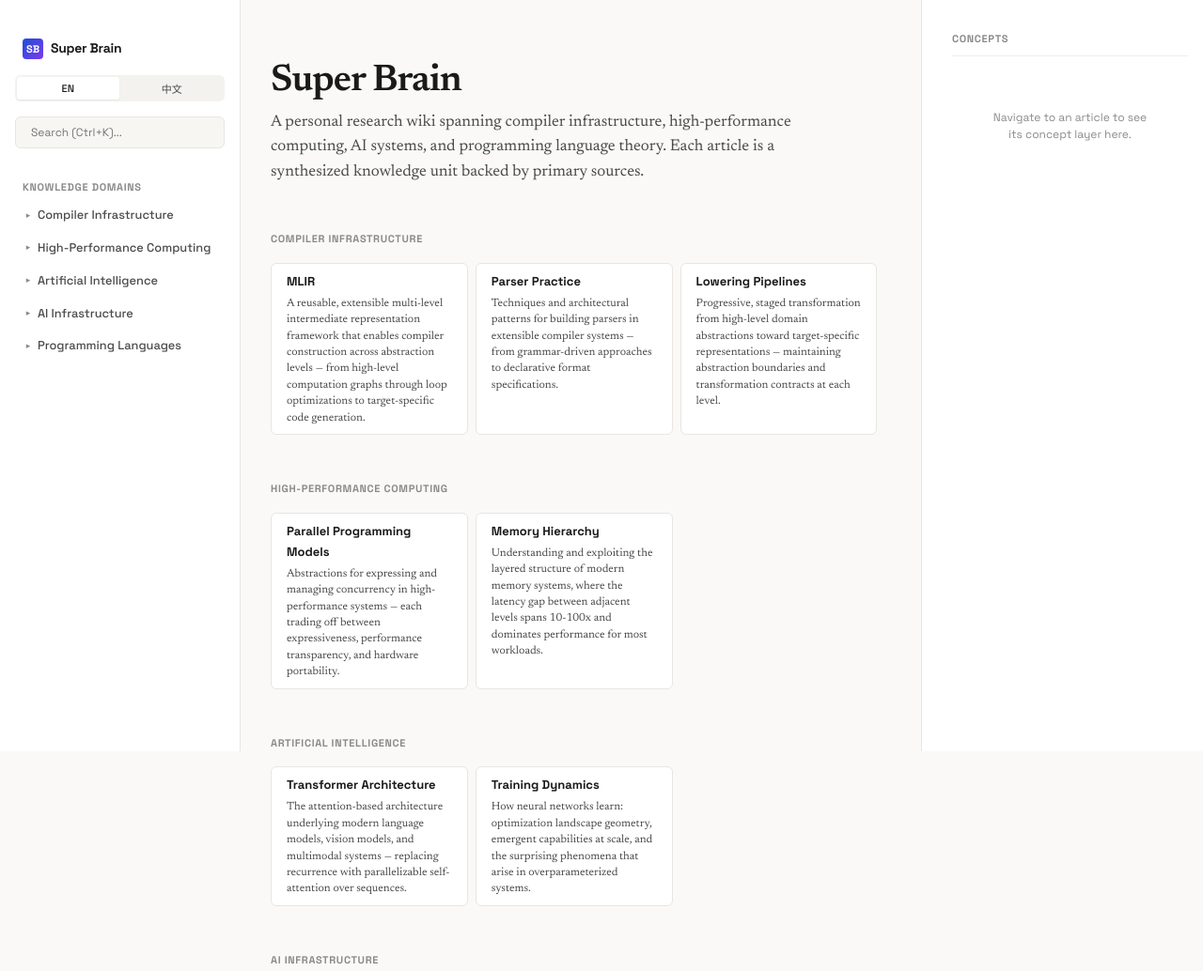
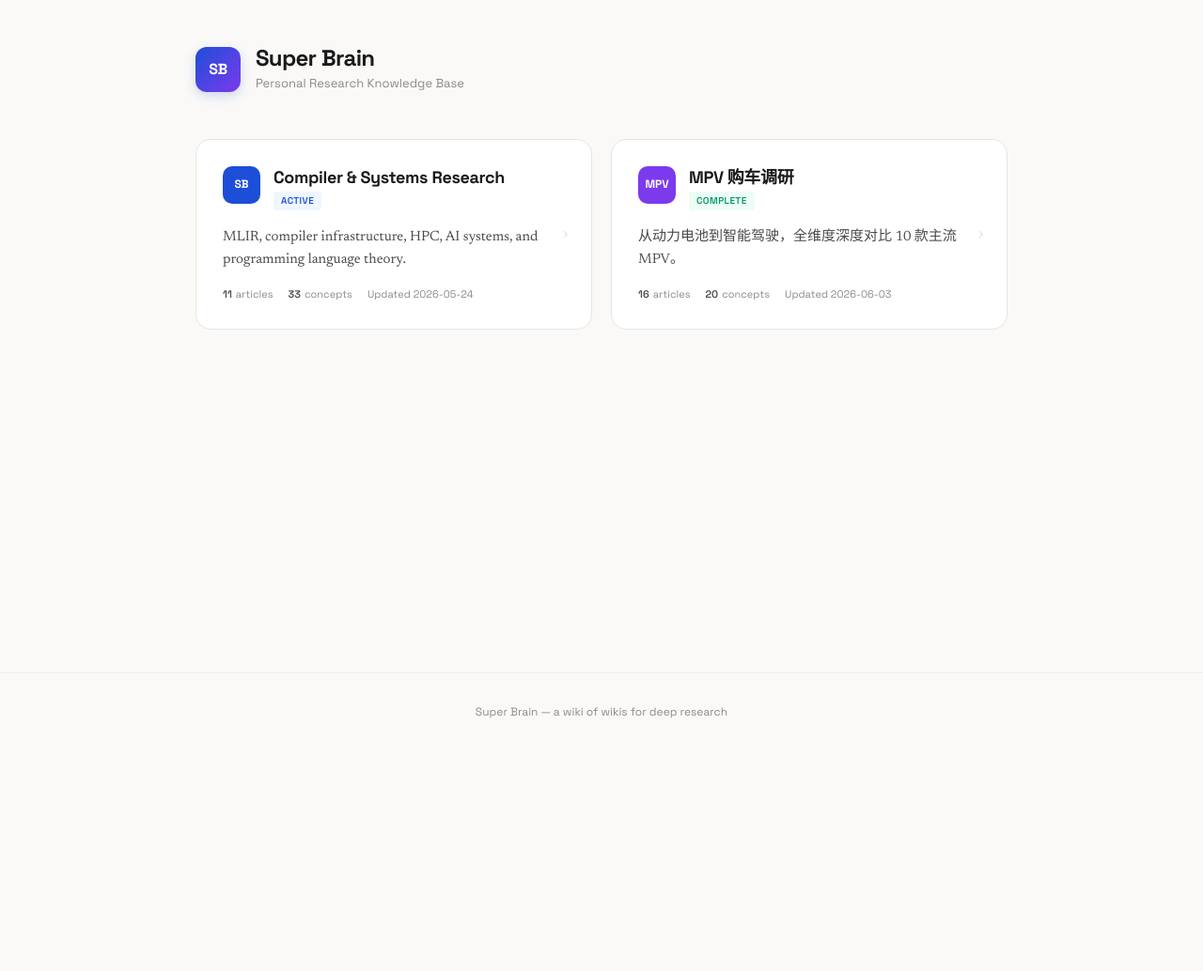
Before and after one commit to SyntaxArchmage/super-brain, a plain HTML site: page site/index.html in a window 1280 px wide. Shown: the top 1034 px of the page at 94% size. After the commit the page ends 800 px from the top, so only its background shows below. Drawn offline with Linux system fonts and the light colour scheme.

Commit message:
Build Face Page as topic selector entry point (Phase 3)
Replace the old single-wiki index.html with a Face Page that reads
topic-registry.json and renders clickable topic cards. Each card shows
topic title, status, article/concept counts, and last updated date.
Clicking a card navigates into the topic's own wiki.

```diff
--- /dev/null
+++ b/site/face.css
@@ -0,0 +1,244 @@
+*, *::before, *::after { margin: 0; padding: 0; box-sizing: border-box; }
+
+:root {
+  --font-ui: "Space Grotesk", system-ui, sans-serif;
+  --font-body: "Newsreader", Georgia, serif;
+  --c-bg: #faf9f7;
+  --c-surface: #ffffff;
+  --c-surface-alt: #f7f6f3;
+  --c-border: #e8e6e1;
+  --c-border-subtle: #f0eee9;
+  --c-text: #1a1a1a;
+  --c-text-secondary: #4a4a4a;
+  --c-text-tertiary: #8a8a8a;
+  --c-accent: #1d4ed8;
+  --c-accent-muted: #3b82f6;
+  --c-accent-soft: #eff6ff;
+  --radius: 6px;
+  --radius-lg: 12px;
+  --radius-xl: 16px;
+}
+
+html {
+  font-size: 16px;
+  line-height: 1.6;
+  color: var(--c-text);
+  background: var(--c-bg);
+  -webkit-font-smoothing: antialiased;
+}
+
+body {
+  font-family: var(--font-body);
+  min-height: 100vh;
+}
+
+.face-page {
+  min-height: 100vh;
+  display: flex;
+  flex-direction: column;
+}
+
+/* Header */
+.face-header {
+  padding: 48px 48px 0;
+  max-width: 960px;
+  margin: 0 auto;
+  width: 100%;
+}
+
+.face-brand {
+  display: flex;
+  align-items: center;
+  gap: 16px;
+}
+
+.face-brand-icon {
+  width: 48px;
+  height: 48px;
+  background: linear-gradient(135deg, #1d4ed8, #7c3aed);
+  border-radius: 12px;
+  display: flex;
+  align-items: center;
+  justify-content: center;
+  font-family: var(--font-ui);
+  font-size: 1rem;
+  font-weight: 700;
+  color: white;
+  letter-spacing: -0.02em;
+  box-shadow: 0 4px 12px rgba(29, 78, 216, 0.2);
+}
+
+.face-brand-title {
+  font-family: var(--font-ui);
+  font-size: 1.5rem;
+  font-weight: 700;
+  letter-spacing: -0.03em;
+  color: var(--c-text);
+  line-height: 1.2;
+}
+
+.face-brand-subtitle {
+  font-family: var(--font-ui);
+  font-size: 0.8125rem;
+  color: var(--c-text-tertiary);
+  margin-top: 2px;
+}
+
+/* Main grid */
+.face-main {
+  flex: 1;
+  max-width: 960px;
+  margin: 0 auto;
+  width: 100%;
+  padding: 48px;
+}
+
+.face-loading {
+  text-align: center;
+  color: var(--c-text-tertiary);
+  padding: 64px 0;
+  font-family: var(--font-ui);
+  font-size: 0.875rem;
+}
+
+.face-grid {
+  display: grid;
+  grid-template-columns: repeat(auto-fill, minmax(380px, 1fr));
+  gap: 20px;
+}
+
+/* Topic card */
+.topic-card {
+  background: var(--c-surface);
+  border: 1px solid var(--c-border);
+  border-radius: var(--radius-xl);
+  padding: 28px;
+  cursor: pointer;
+  transition: border-color 0.2s, box-shadow 0.25s, transform 0.2s;
+  position: relative;
+  overflow: hidden;
+}
+
+.topic-card:hover {
+  border-color: var(--c-accent-muted);
+  box-shadow: 0 8px 32px rgba(29, 78, 216, 0.08), 0 2px 8px rgba(0, 0, 0, 0.04);
+  transform: translateY(-2px);
+}
+
+.topic-card-header {
+  display: flex;
+  align-items: flex-start;
+  gap: 14px;
+  margin-bottom: 14px;
+}
+
+.topic-card-icon {
+  width: 40px;
+  height: 40px;
+  border-radius: 10px;
+  display: flex;
+  align-items: center;
+  justify-content: center;
+  font-family: var(--font-ui);
+  font-size: 0.75rem;
+  font-weight: 700;
+  color: white;
+  flex-shrink: 0;
+}
+
+.topic-card-title {
+  font-family: var(--font-ui);
+  font-size: 1.125rem;
+  font-weight: 700;
+  color: var(--c-text);
+  letter-spacing: -0.02em;
+  line-height: 1.3;
+}
+
+.topic-card-status {
+  display: inline-block;
+  font-family: var(--font-ui);
+  font-size: 0.625rem;
+  font-weight: 600;
+  text-transform: uppercase;
+  letter-spacing: 0.04em;
+  padding: 2px 8px;
+  border-radius: 4px;
+  margin-top: 4px;
+}
+
+.topic-card-status.active {
+  background: var(--c-accent-soft);
+  color: var(--c-accent);
+}
+
+.topic-card-status.complete {
+  background: #ecfdf5;
+  color: #059669;
+}
+
+.topic-card-status.draft {
+  background: #fffbeb;
+  color: #d97706;
+}
+
+.topic-card-desc {
+  font-size: 0.9375rem;
+  color: var(--c-text-secondary);
+  line-height: 1.6;
+  margin-bottom: 16px;
+}
+
+.topic-card-stats {
+  display: flex;
+  gap: 16px;
+  font-family: var(--font-ui);
+  font-size: 0.6875rem;
+  color: var(--c-text-tertiary);
+}
+
+.topic-stat {
+  display: flex;
+  align-items: center;
+  gap: 4px;
+}
+
+.topic-stat-num {
+  font-weight: 600;
+  color: var(--c-text-secondary);
+}
+
+.topic-card-arrow {
+  position: absolute;
+  right: 24px;
+  top: 50%;
+  transform: translateY(-50%);
+  font-size: 1.25rem;
+  color: var(--c-border);
+  transition: color 0.2s, transform 0.2s;
+}
+
+.topic-card:hover .topic-card-arrow {
+  color: var(--c-accent);
+  transform: translateY(-50%) translateX(4px);
+}
+
+/* Footer */
+.face-footer {
+  text-align: center;
+  padding: 32px;
+  font-family: var(--font-ui);
+  font-size: 0.75rem;
+  color: var(--c-text-tertiary);
+  border-top: 1px solid var(--c-border-subtle);
+}
+
+/* Responsive */
+@media (max-width: 640px) {
+  .face-header { padding: 32px 20px 0; }
+  .face-main { padding: 32px 20px; }
+  .face-grid { grid-template-columns: 1fr; }
+  .face-brand-icon { width: 40px; height: 40px; font-size: 0.875rem; }
+  .face-brand-title { font-size: 1.25rem; }
+  .topic-card { padding: 20px; }
+}
--- /dev/null
+++ b/site/face.js
@@ -0,0 +1,69 @@
+(function () {
+  "use strict";
+
+  var mainEl = document.getElementById("face-main");
+
+  // Load the topic registry and render cards.
+  // Works with both HTTP server (fetch) and file:// (inline fallback).
+  function loadRegistry() {
+    if (typeof fetch !== "undefined" && location.protocol !== "file:") {
+      fetch("./topic-registry.json")
+        .then(function (r) { return r.json(); })
+        .then(render)
+        .catch(function () { renderFallback(); });
+    } else {
+      renderFallback();
+    }
+  }
+
+  function renderFallback() {
+    // file:// can't fetch JSON — render a minimal message with direct links
+    mainEl.innerHTML =
+      '<div class="face-loading">' +
+      "Serve with an HTTP server to see the full Face Page.<br/>" +
+      'Or navigate directly: ' +
+      '<a href="topics/compiler-research/">Compiler Research</a> · ' +
+      '<a href="topics/mpv-research/">MPV Research</a>' +
+      "</div>";
+  }
+
+  function render(topics) {
+    if (!topics || topics.length === 0) {
+      mainEl.innerHTML = '<div class="face-loading">No topics found.</div>';
+      return;
+    }
+
+    var html = '<div class="face-grid">';
+    topics.forEach(function (topic) {
+      html +=
+        '<div class="topic-card" data-path="' + topic.path + '">' +
+          '<div class="topic-card-header">' +
+            '<div class="topic-card-icon" style="background:' + (topic.color || "#1d4ed8") + '">' +
+              topic.icon +
+            '</div>' +
+            '<div>' +
+              '<div class="topic-card-title">' + topic.title + '</div>' +
+              '<div class="topic-card-status ' + topic.status + '">' + topic.status + '</div>' +
+            '</div>' +
+          '</div>' +
+          '<div class="topic-card-desc">' + topic.subtitle + '</div>' +
+          '<div class="topic-card-stats">' +
+            '<div class="topic-stat"><span class="topic-stat-num">' + (topic.articles || 0) + '</span> articles</div>' +
+            '<div class="topic-stat"><span class="topic-stat-num">' + (topic.concepts || 0) + '</span> concepts</div>' +
+            '<div class="topic-stat">Updated ' + (topic.updated || "—") + '</div>' +
+          '</div>' +
+          '<div class="topic-card-arrow">\u203a</div>' +
+        '</div>';
+    });
+    html += '</div>';
+    mainEl.innerHTML = html;
+
+    mainEl.querySelectorAll(".topic-card").forEach(function (card) {
+      card.addEventListener("click", function () {
+        window.location.href = card.dataset.path;
+      });
+    });
+  }
+
+  loadRegistry();
+})();
--- a/site/index.html
+++ b/site/index.html
@@ -7,19 +7,29 @@
     <link rel="preconnect" href="https://fonts.googleapis.com" />
     <link rel="preconnect" href="https://fonts.gstatic.com" crossorigin />
     <link
-      href="https://fonts.googleapis.com/css2?family=Newsreader:opsz,wght@6..72,400;6..72,500;6..72,600&family=Space+Grotesk:wght@400;500;700&family=IBM+Plex+Mono:wght@400;500&display=swap"
+      href="https://fonts.googleapis.com/css2?family=Space+Grotesk:wght@400;500;600;700&family=Newsreader:opsz,wght@6..72,400;6..72,500;6..72,600&family=IBM+Plex+Mono:wght@400;500&display=swap"
       rel="stylesheet"
     />
-    <link rel="stylesheet" href="./styles.css" />
+    <link rel="stylesheet" href="./face.css" />
   </head>
   <body>
-    <div class="wiki-shell">
-      <nav class="taxonomy-nav" id="taxonomy-nav" aria-label="Knowledge taxonomy"></nav>
-      <main class="article-area" id="article-area"></main>
-      <aside class="concept-rail" id="concept-rail"></aside>
+    <div class="face-page" id="face-page">
+      <header class="face-header">
+        <div class="face-brand">
+          <div class="face-brand-icon">SB</div>
+          <div>
+            <div class="face-brand-title">Super Brain</div>
+            <div class="face-brand-subtitle">Personal Research Knowledge Base</div>
+          </div>
+        </div>
+      </header>
+      <main class="face-main" id="face-main">
+        <div class="face-loading">Loading topics...</div>
+      </main>
+      <footer class="face-footer">
+        <span>Super Brain &mdash; a wiki of wikis for deep research</span>
+      </footer>
     </div>
-    <script src="./data.js"></script>
-    <script src="./data-cn.js"></script>
-    <script src="./app.js"></script>
+    <script src="./face.js"></script>
   </body>
 </html>
```
